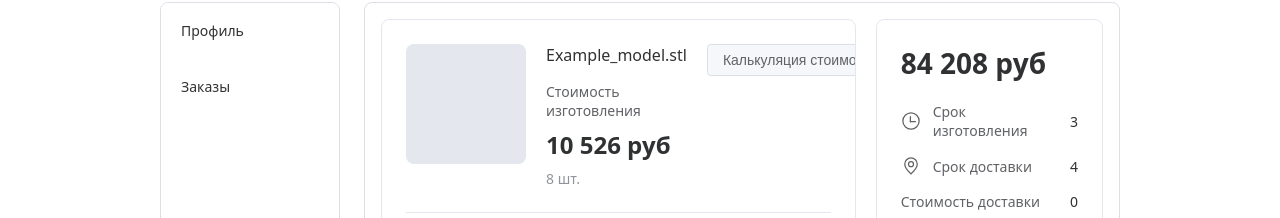
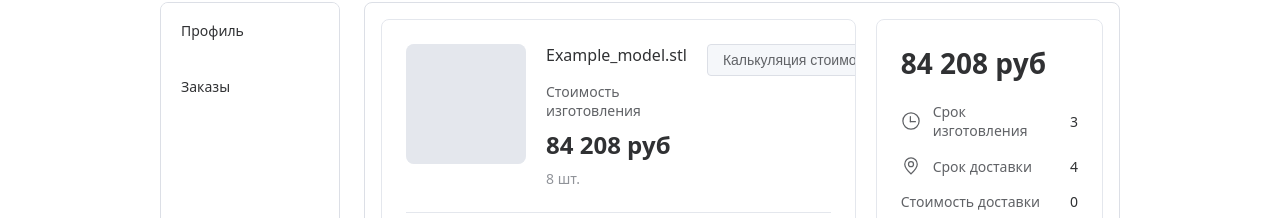
Before and after one commit to js-owl/maas-front, a Vue app: page /personal/calc in a window 1280 px wide. Shown: the part 128-346 px from the top of the page. Built offline with nearby package versions, Linux system fonts and the light colour scheme; no server answers.

Commit message:
Update PersonalCalc component to display total cost instead of manufacturing cost in the cost section. This change enhances the accuracy of the displayed financial information.

```diff
--- a/src/components/PersonalCalc.vue
+++ b/src/components/PersonalCalc.vue
@@ -311,7 +311,7 @@ const handleDelete = async (): Promise<void> => {
               <!-- Manufacturing Cost -->
               <div class="cost-section">
                 <div class="cost-label">Стоимость изготовления</div>
-                <div class="cost-value">{{ formatCurrency(manufacturingCost) }}</div>
+                <div class="cost-value">{{ formatCurrency(totalCost) }}</div>
                 <div class="quantity-display">{{ quantity }} шт.</div>
               </div>
             </div>
```
